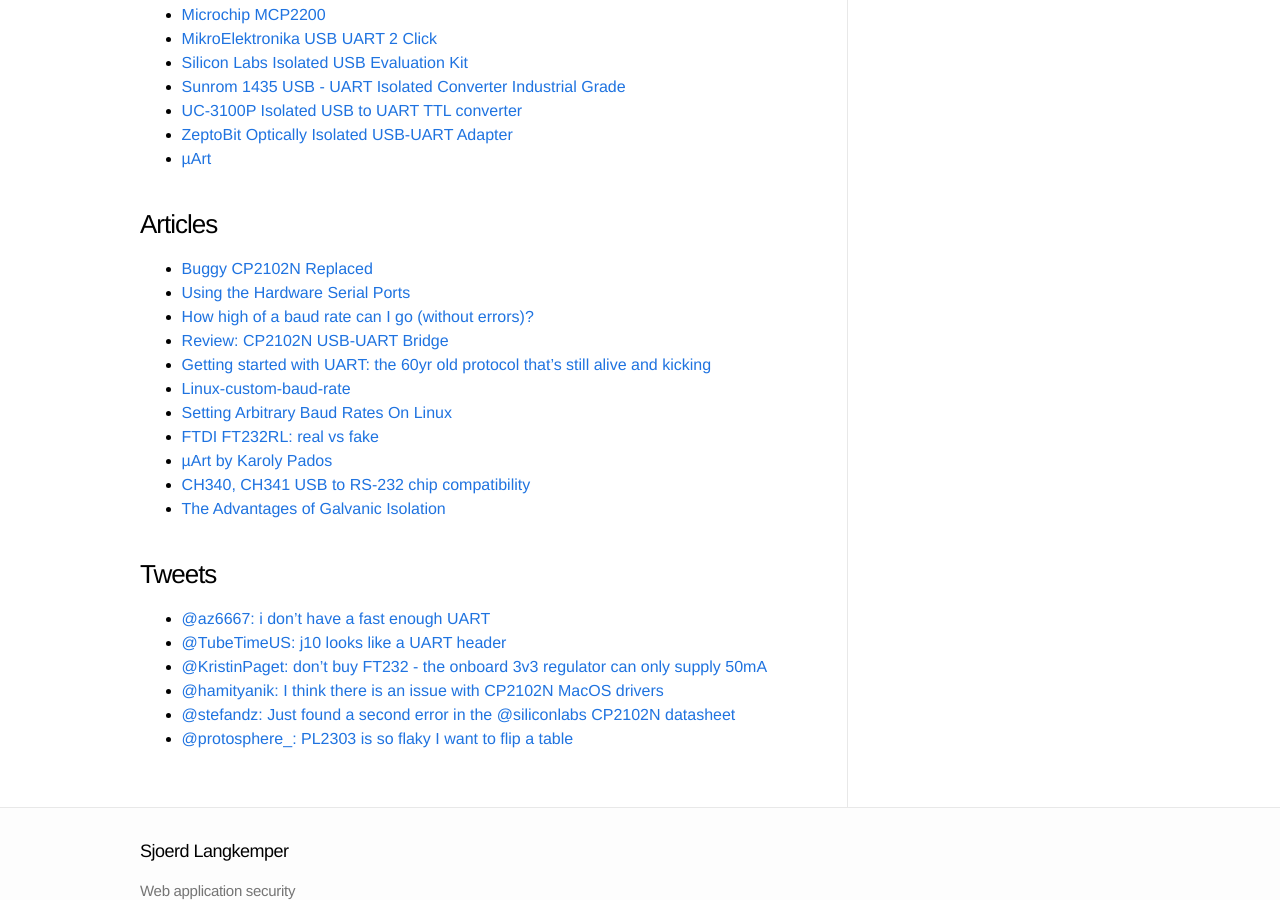
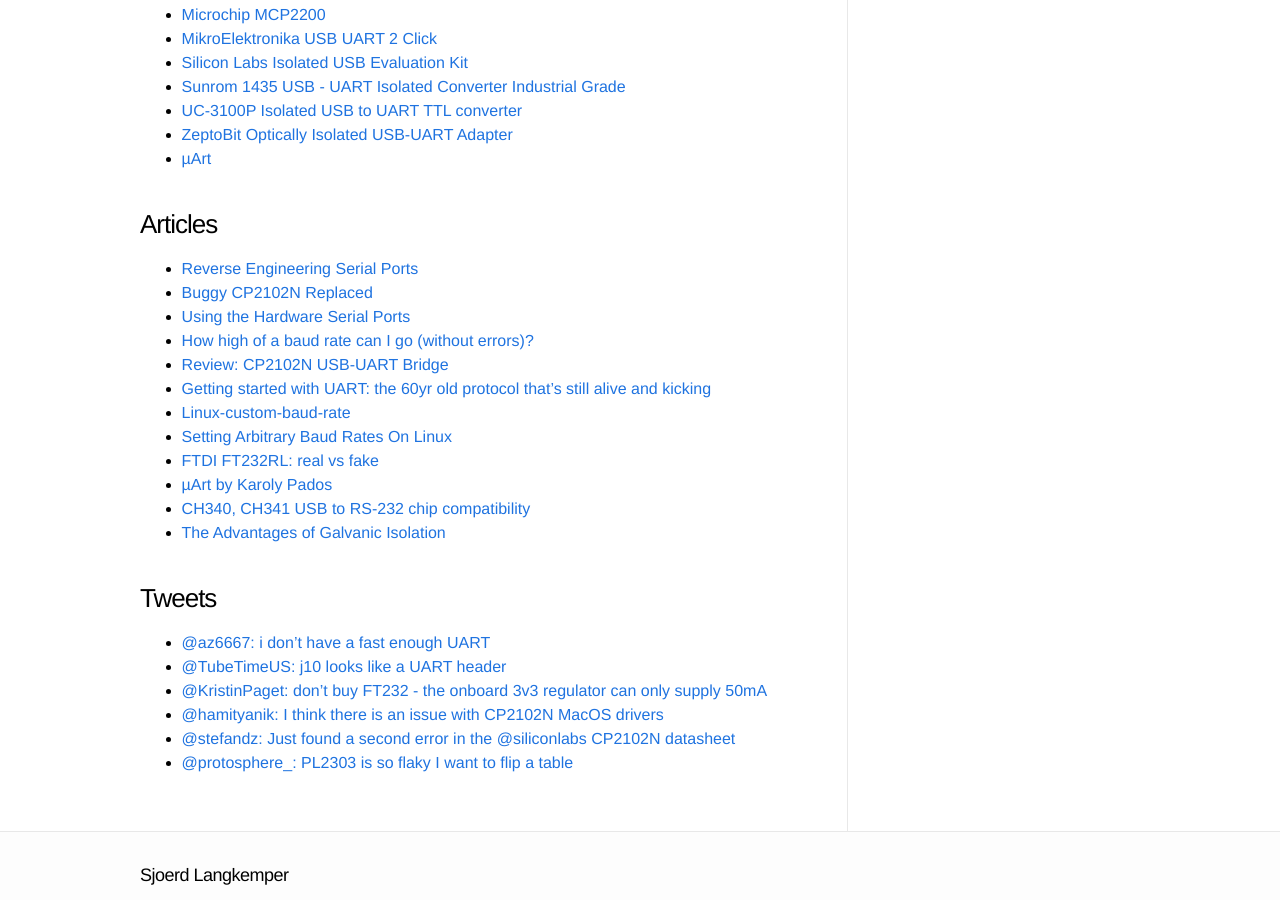
Before and after one commit to Sjord/Sjord.github.io, a Jekyll site: the page built from _posts/2018-11-24-usb-to-serial-uart.md, in a window 1280 px wide and 900 px high, scrolled down 13329 px. Built offline with Jekyll 4.4.1, drawn with Linux system fonts in a browser that asks for light colours.

Commit message:
Add link to devttys0

```diff
--- a/_posts/2018-11-24-usb-to-serial-uart.md
+++ b/_posts/2018-11-24-usb-to-serial-uart.md
@@ -293,6 +293,7 @@
 
 ### Articles
 
+* [Reverse Engineering Serial Ports](http://www.devttys0.com/2012/11/reverse-engineering-serial-ports/)
 * [Buggy CP2102N Replaced](https://www.crowdsupply.com/pylo/muart/updates/buggy-cp2102n-replaced)
 * [Using the Hardware Serial Ports](https://www.pjrc.com/teensy/td_uart.html)
 * [How high of a baud rate can I go (without errors)?](https://arduino.stackexchange.com/questions/296/how-high-of-a-baud-rate-can-i-go-without-errors)
```
